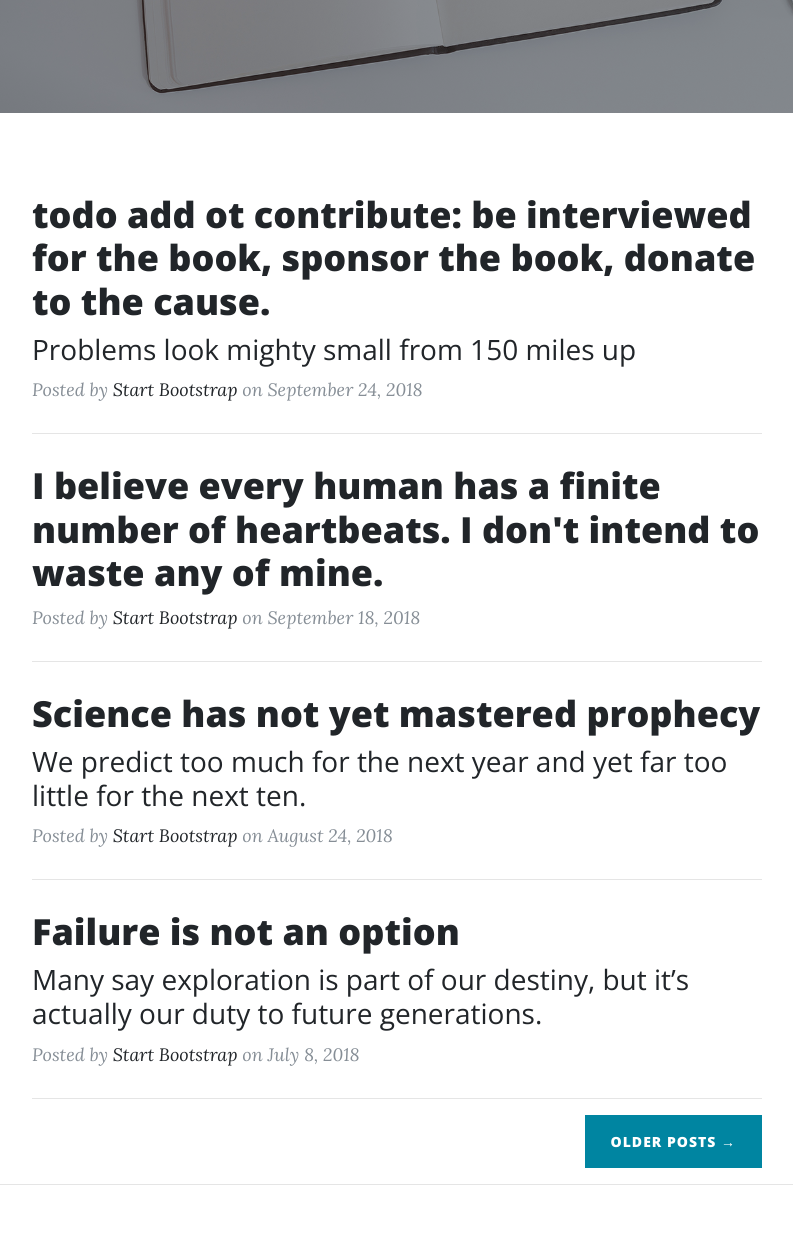
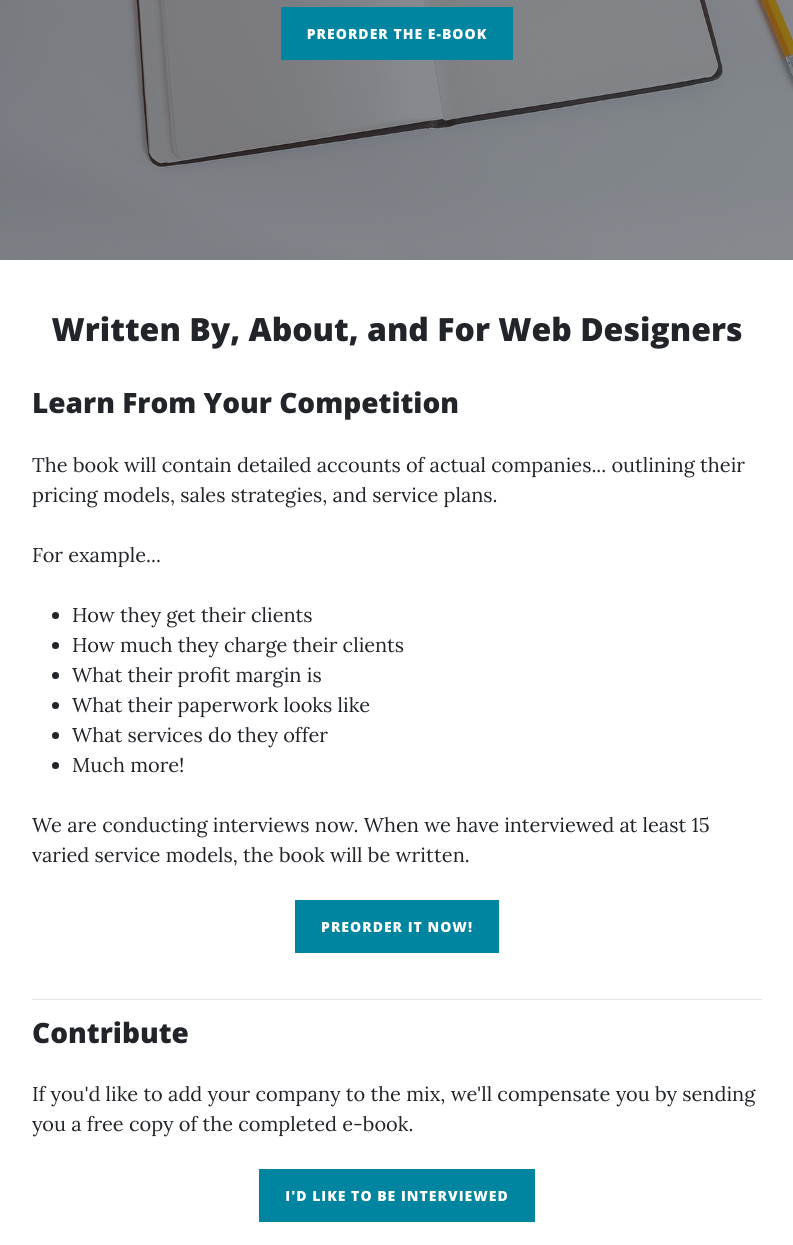
Before and after one commit to aoprojects/code-services-book-surveys, a website: page index.html in a window 1280 px wide. Shown: the part 568-1813 px from the top of the page, without its empty margins (243-1036 px from the left). Drawn offline with nearby package versions, Linux system fonts and the light colour scheme.

Commit message:
add structure for index

```diff
--- a/index.html
+++ b/index.html
@@ -60,7 +60,12 @@
           <div class="col-lg-8 col-md-10 mx-auto">
             <div class="site-heading">
               <h1>How to Serve: Code</h1>
-              <span class="subheading">An e-book outlining the pricing models, sales strategies, and service of all things web design, web development, digital services.</span>
+              <span class="subheading">A journey through the many service models of web design and development agencies across the world, starting with the US.</span>
+              <p class="text-right"><small>Author: Alison Ostendorf</small></p>
+            <br>
+            <div class="clearfix text-center">
+              <a class="btn btn-primary" href="#">Preorder the e-Book</a>
+            </div><!-- button -->
             </div>
           </div>
         </div>
@@ -72,61 +77,70 @@
       <div class="row">
         <div class="col-lg-8 col-md-10 mx-auto">
           <div class="post-preview">
-            <a href="consulting-for-web-design-agencies.html">
-              <h2 class="post-title">
-                todo add ot contribute: be interviewed for the book, sponsor the book, donate to the cause.
-              </h2>
-              <h3 class="post-subtitle">
-                Problems look mighty small from 150 miles up
-              </h3>
-            </a>
-            <p class="post-meta">Posted by
-              <a href="#">Start Bootstrap</a>
-              on September 24, 2018</p>
+              <h2 class="post-title text-center">Written By, About, and For Web Designers</h2>
+              <br>
+                <section>
+                  <h3 class="post-subtitle">Learn From Your Competition</h3>
+                  <p>The book will contain detailed accounts of actual companies...  outlining their pricing models, sales strategies, and service plans.</p>
+                  <p>For example...</p>
+                  <ul>
+                    <li>How they get their clients</li>
+                    <li>How much they charge their clients</li>
+                    <li>What their profit margin is</li>
+                    <li>What their paperwork looks like</li>
+                    <li>What services do they offer</li>
+                    <li>Much more!</li>
+                  </ul>
+                  <p>We are conducting interviews now. When we have interviewed at least 15 varied service models, the book will be written.</p>
+                  <div class="clearfix text-center">
+                    <a class="btn btn-primary" href="#">Preorder It Now!</a>
                   </div>
+                  <br>
+                </section>
                 <hr>
-          <div class="post-preview">
-            <a href="consulting-for-web-design-agencies.html">
-              <h2 class="post-title">
-                I believe every human has a finite number of heartbeats. I don't intend to waste any of mine.
-              </h2>
-            </a>
-            <p class="post-meta">Posted by
-              <a href="#">Start Bootstrap</a>
-              on September 18, 2018</p>
+                <section>
+                  <h3 class="post-subtitle">Contribute</h3>
+                  <p>If you'd like to add your company to the mix, we'll compensate you by sending you a free copy of the completed e-book.</p>
+                  <div class="clearfix text-center">
+                    <a class="btn btn-primary" href="#">I'd Like To Be Interviewed</a>
                   </div>
+                  <br>
+                </section>
                 <hr>
-          <div class="post-preview">
-            <a href="consulting-for-web-design-agencies.html">
-              <h2 class="post-title">
-                Science has not yet mastered prophecy
-              </h2>
-              <h3 class="post-subtitle">
-                We predict too much for the next year and yet far too little for the next ten.
-              </h3>
-            </a>
-            <p class="post-meta">Posted by
-              <a href="#">Start Bootstrap</a>
-              on August 24, 2018</p>
+                <section>
+                  <h3 class="post-subtitle">Sponsor the book</h3>
+                  <p>If you have a service that you think would be relevant to our audience, we are entertaining sponsorship conversations with the following.</p>
+                  <ul>
+                    <li>online tech and management tools</li>
+                    <li>contact management systems</li>
+                    <li>task management systems</li>
+                    <li>web technology tools</li>
+                    <li>designers who have built custom templates for sale</li>
+                    <li>talent agencies that focus on finding great people with coding skills</li>
+                    <li>startup incubators</li>
+                    <li>podcast channels</li>
+                    <li>other professionals who would like to increase their exposure to a market of intellectually curious business owners in tech</li>
+                  </ul>
+                  <div class="clearfix text-center">
+                    <a class="btn btn-primary" href="#">Sponsor The Book</a>
                   </div>
+                </section>
                 <hr>
-          <div class="post-preview">
-            <a href="consulting-for-web-design-agencies.html">
-              <h2 class="post-title">
-                Failure is not an option
-              </h2>
-              <h3 class="post-subtitle">
-                Many say exploration is part of our destiny, but it’s actually our duty to future generations.
-              </h3>
-            </a>
-            <p class="post-meta">Posted by
-              <a href="#">Start Bootstrap</a>
-              on July 8, 2018</p>
+                <section>
+                  <h3 class="post-subtitle">Learn From Your Competition</h3>
+                  <p>So you can build a better business web design and development company too.</p>
+                  <div class="clearfix text-center">
+                    <a class="btn btn-primary" href="#">Preorder the Book</a>
                   </div>
+                </section>
                 <hr>
-          <!-- Pager -->
-          <div class="clearfix">
-            <a class="btn btn-primary float-right" href="#">Older Posts &rarr;</a>
+                <section>
+                  <h3 class="post-subtitle">Go Beyond The Book</h3>
+                  <p>We are taking what we're learning from these interviews, and from our own experience operating a web design and development business in the US, and consulting other companies on how to improve their operations.</p>
+                  <div class="clearfix text-center">
+                    <a class="btn btn-primary" href="#">About Our Consulting Services</a>
+                  </div>
+                </section>
           </div>
         </div>
       </div>
@@ -139,7 +153,8 @@
       <div class="container">
         <div class="row">
           <div class="col-lg-8 col-md-10 mx-auto">
-            <ul class="list-inline text-center">
+            <h4 class="text-center">How to Serve: Code</h4>
+            <!-- <ul class="list-inline text-center">
               <li class="list-inline-item">
                 <a href="#">
                   <span class="fa-stack fa-lg">
@@ -164,8 +179,8 @@
                   </span>
                 </a>
               </li>
-            </ul>
-            <p class="copyright text-muted">Copyright &copy; Your Website 2018</p>
+            </ul> -->
+            <p class="copyright text-muted">Copyright &copy; AlisonOstendorf.com</p>
           </div>
         </div>
       </div>
```
Lines whose indentation alone changed are shown as unchanged.
